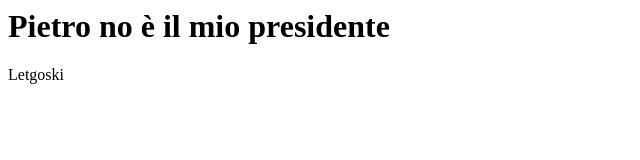
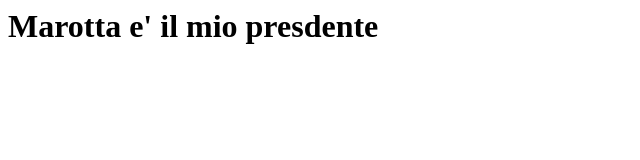
Before and after one commit to danielcover/AWS, a website: page index.html in a window 1280 px wide. Shown: the whole page, without its empty margins (0-640 px from the left). Drawn offline with Linux system fonts and the light colour scheme.

Commit message:
Update index.html

```diff
--- a/index.html
+++ b/index.html
@@ -2,7 +2,6 @@
 <head>
 </head>
 <body>
-  <h1>Pietro no è il mio presidente</h1>
-  <p>Letgoski</p>
+  <h1>Marotta e' il mio presdente</h1>
 </body>
 </html>
```
